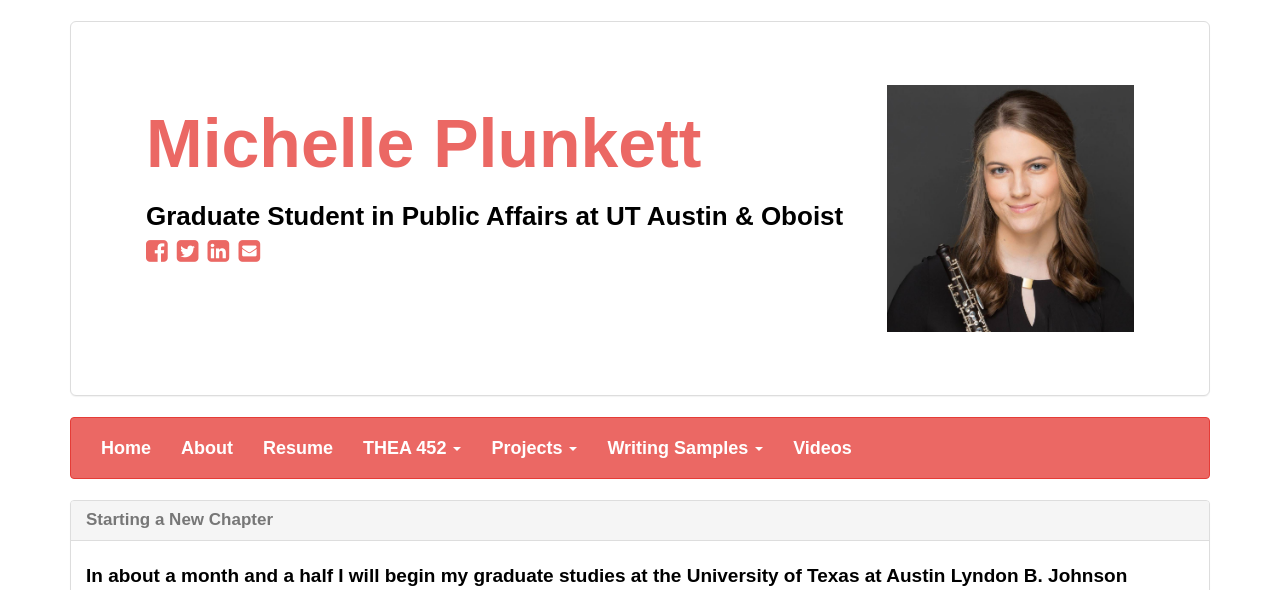
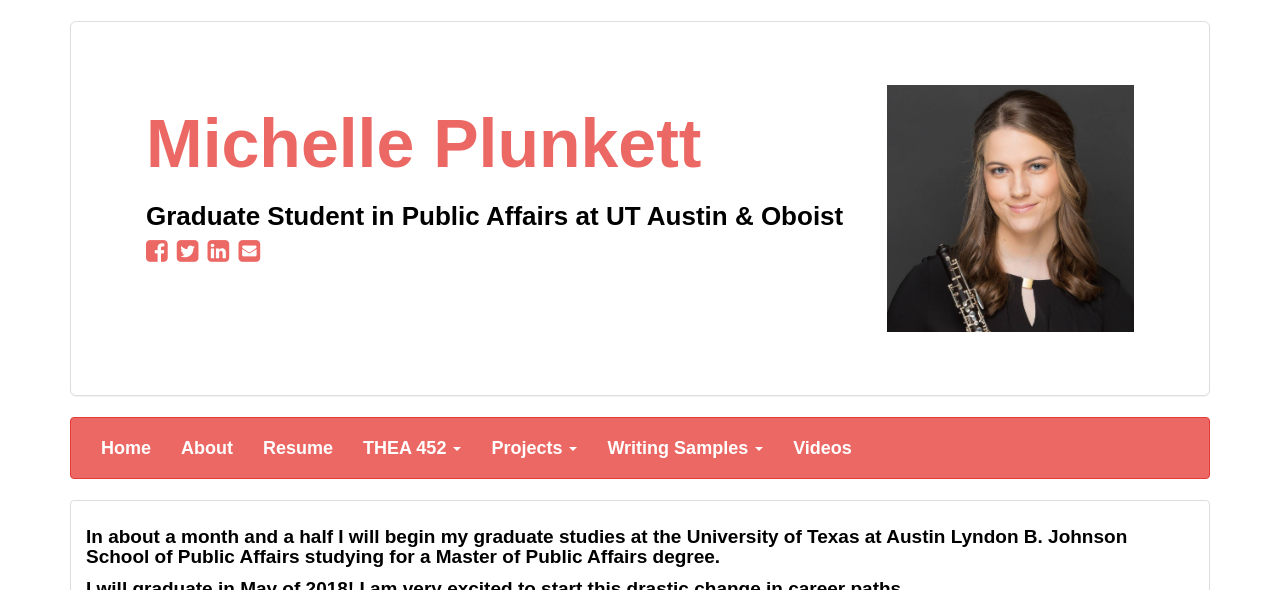
Before and after one commit to michelleplunkett/michelleplunkett.github.io, a Jekyll site: the page built from index.html, in a window 1280 px wide, cut to the strip 0-590 px from the top of the page. Built offline with Jekyll 4.4.1, drawn with Linux system fonts in a browser that asks for light colours; nearby versions of some CDN libraries; some web fonts are replaced; Markdown is read by kramdown in place of the engine named in the settings.

Commit message:
Update index.html

```diff
--- a/index.html
+++ b/index.html
@@ -7,10 +7,11 @@
     {% for post in site.categories.posts %}
     <article class="box" id="{{ post.title }}">
 			<div class="panel panel-default">
-			  <div class="panel-heading">
+			 <!--<div class="panel-heading">
 			  	<h4 class="panel-title">
-			  		<!--<a href="{{ post.url | prepend: site.baseurl }}">-->
-			  	{{ post.title }}</h4></div>
+			  	<a href="{{ post.url | prepend: site.baseurl }}">
+			  	{{ post.title }}</a></h4></div>
+			 -->
 					<div class="panel-body">
 					  <!--<span><h4>{{ post.date | date:'%B %d, %Y' | replace:' 0',' ' }}</h4>-->
 						  {{ post.content }}</span>
```
